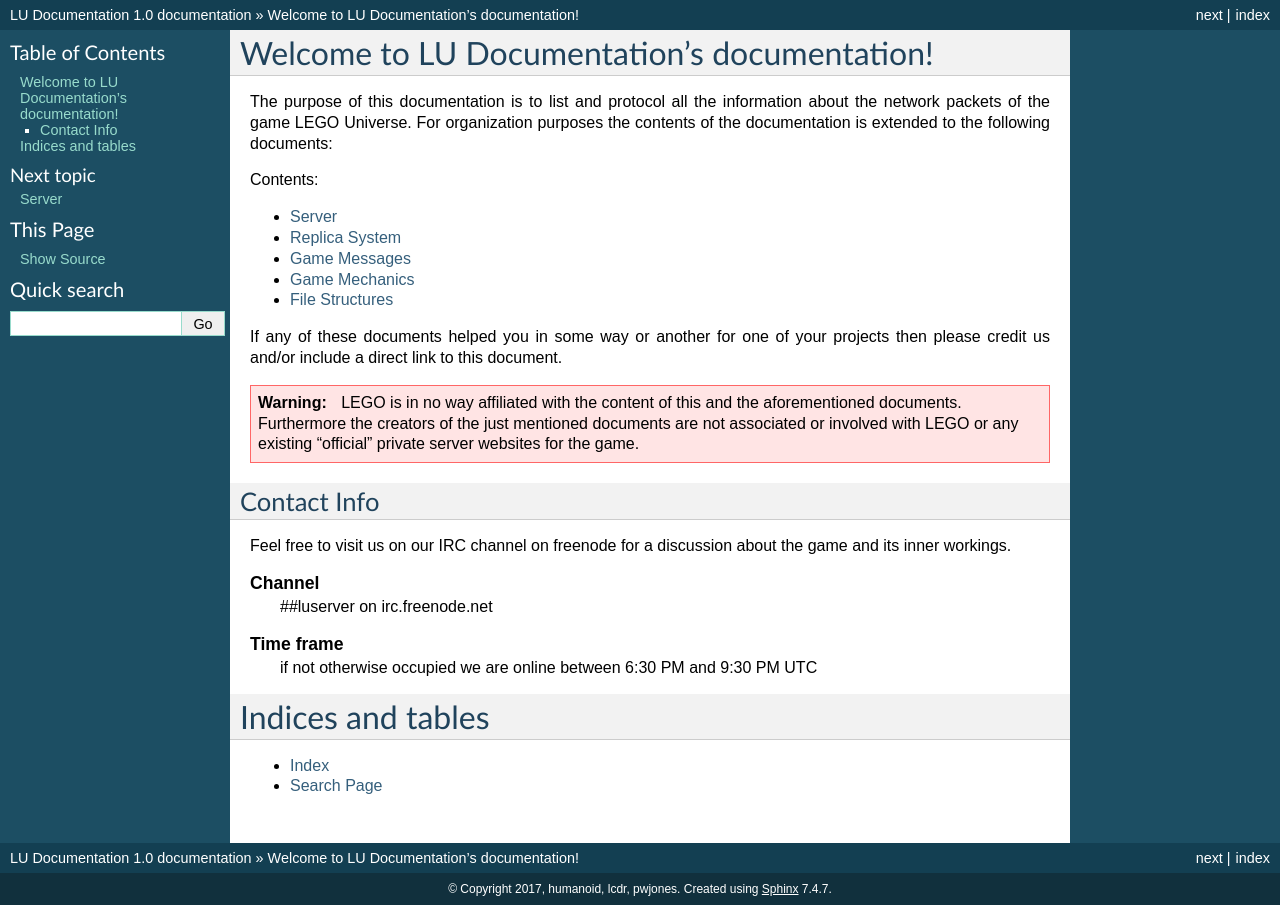
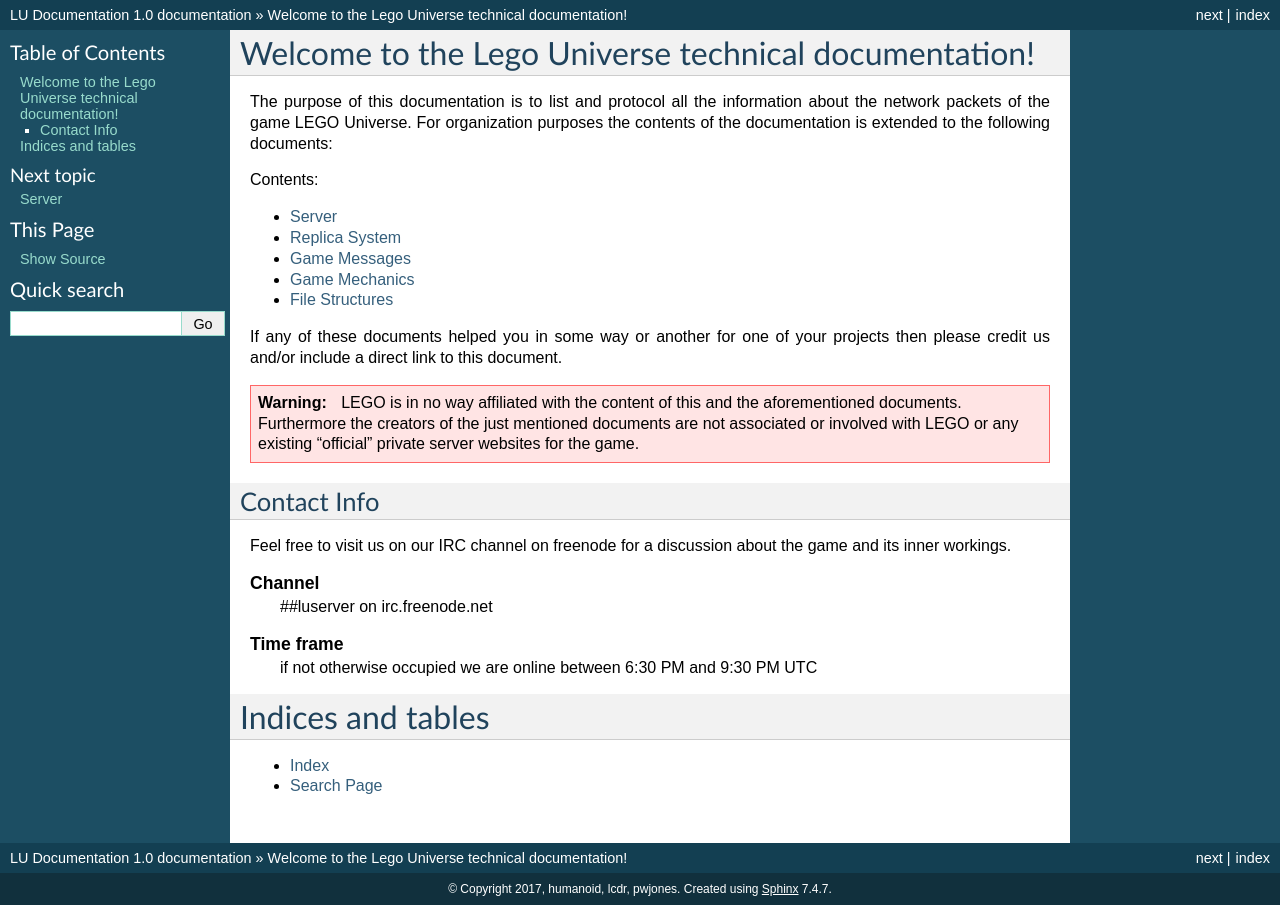
Before and after one commit to LUDevNet/Docs, a Sphinx documentation site: the page built from docs/index.rst, in a window 1280 px wide. Built offline with Sphinx 7.4.7, drawn with Linux system fonts in a browser that asks for light colours; pages that are not in the unit, such as notebooks, are missing from menus.

Commit message:
Fix heading

```diff
--- a/docs/index.rst
+++ b/docs/index.rst
@@ -3,8 +3,8 @@
    You can adapt this file completely to your liking, but it should at least
    contain the root `toctree` directive.
 
-Welcome to LU Documentation's documentation!
-============================================
+Welcome to the Lego Universe technical documentation!
+=====================================================
 
 The purpose of this documentation is to list and protocol all the information about the network packets of the game LEGO Universe. For organization purposes the contents of the documentation is extended to the following documents:
 
```
